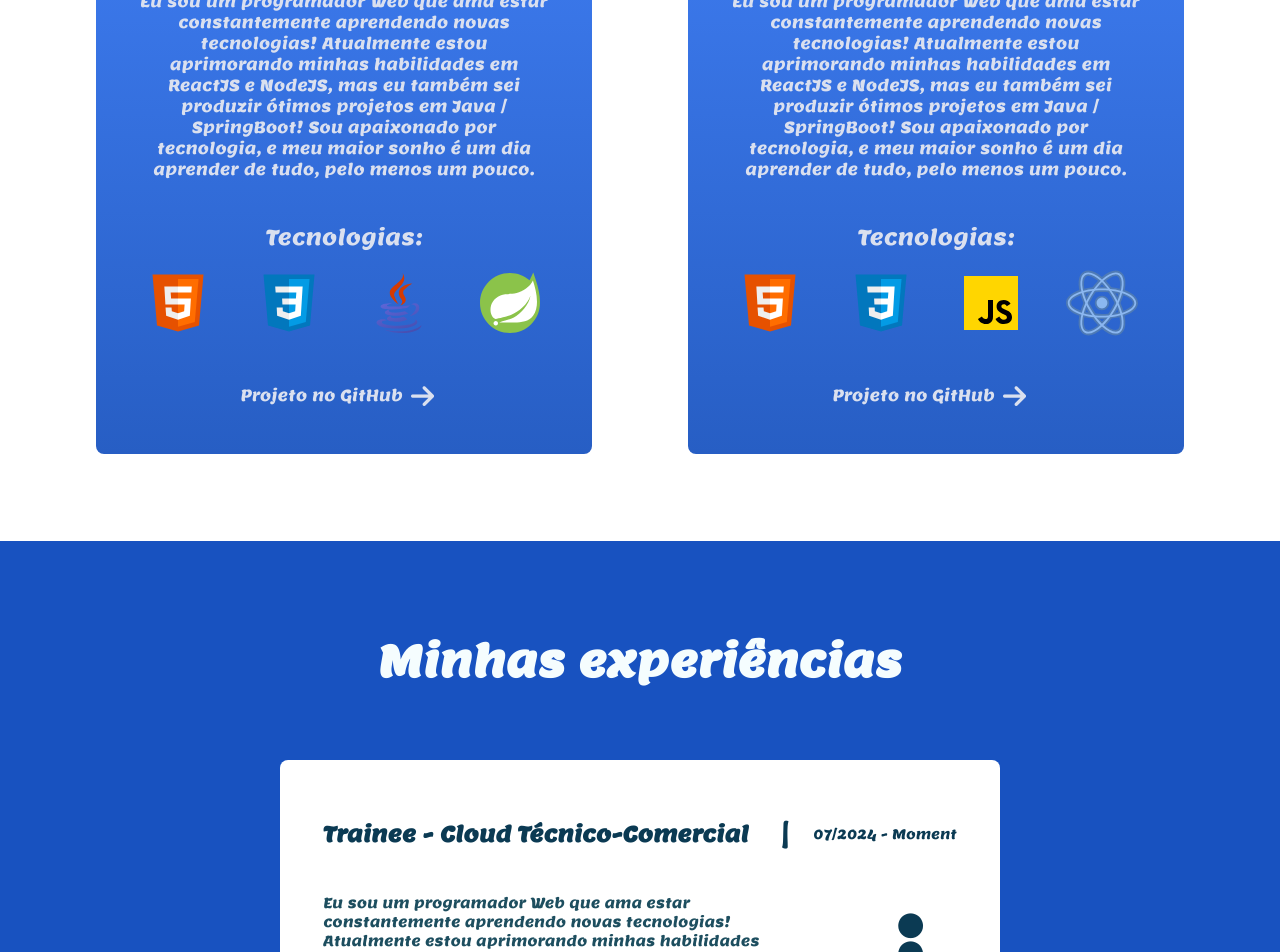
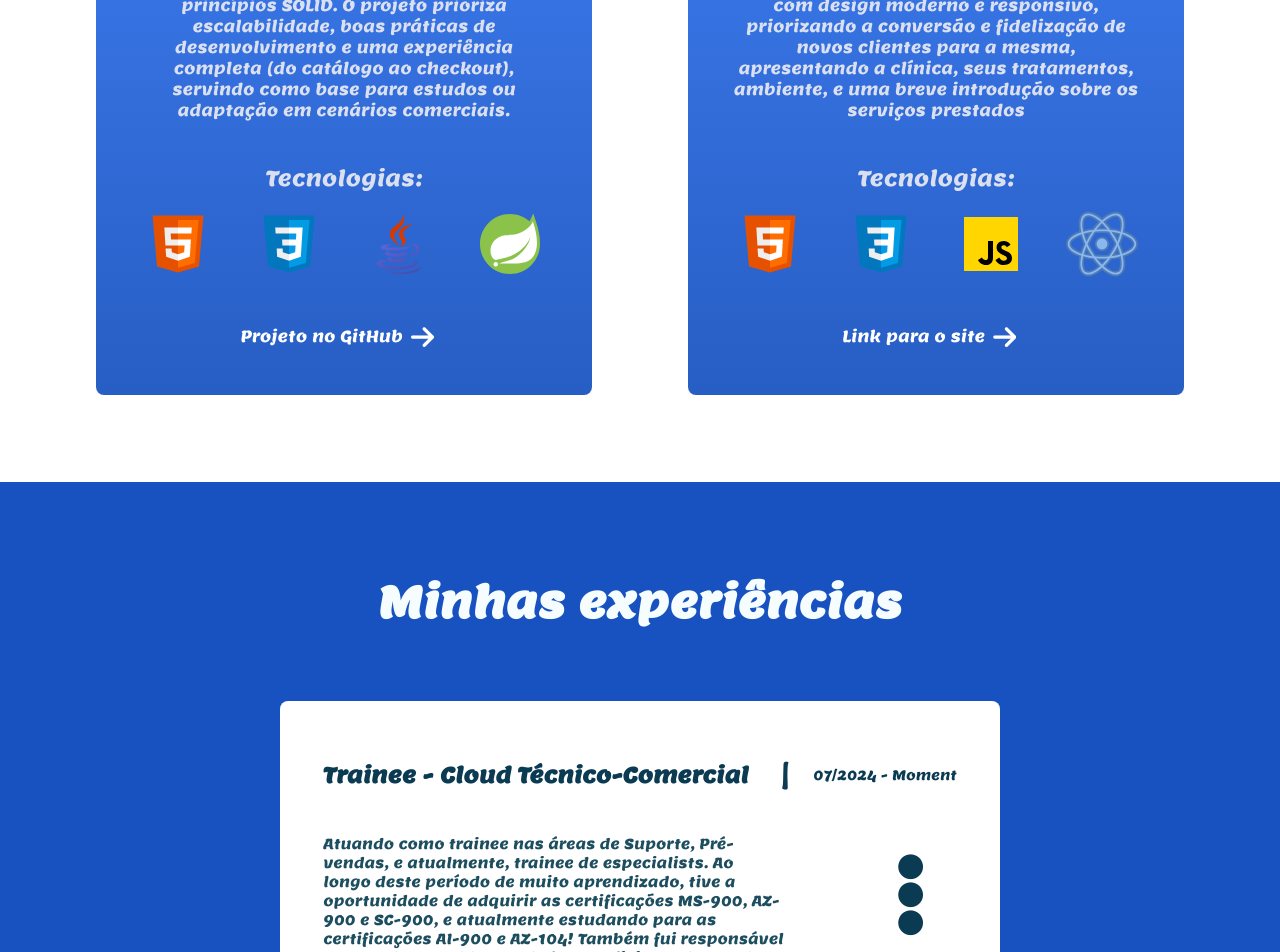
Before and after one commit to nnitiV/Portfolio, a React (Vite) app: page / in a window 1280 px wide. Shown: the part 1848-2800 px from the top of the page. Built offline with nearby package versions, Linux system fonts and the light colour scheme.

Commit message:
Edited the texts in my portfolio

```diff
--- a/src/components/aboutMe/index.module.css
+++ b/src/components/aboutMe/index.module.css
@@ -72,6 +72,6 @@
 
 @media (max-width: 600px) {
     .aboutMe img {
-        width: calc(10vw + 10rem);
+        width: calc(8vw + 8rem);
     }
 }
--- a/src/components/experiences/index.module.css
+++ b/src/components/experiences/index.module.css
@@ -18,7 +18,7 @@
 
 .experiences .experience {
     width: calc(25vw + 25rem);
-    height: calc(11vw + 11rem);
+    height: fit-content;
     padding: calc(2vw + 2rem) calc(1.5vw + 1.5rem);
     border-radius: .5rem;
     background-color: white;
--- a/src/components/experiences/index.tsx
+++ b/src/components/experiences/index.tsx
@@ -14,11 +14,7 @@ export default function Experiences() {
 				</header>
 				<div className={styles.main}>
 					<p className={styles.desc}>
-						Eu sou um programador Web que ama estar constantemente aprendendo
-						novas tecnologias! Atualmente estou aprimorando minhas habilidades
-						em ReactJS e NodeJS, mas eu também sei produzir ótimos projetos em
-						Java / SpringBoot! Sou apaixonado por tecnologia, e meu maior sonho
-						é um dia aprender de tudo, pelo menos um pouco.
+						Atuando como trainee nas áreas de Suporte, Pré-vendas, e atualmente, trainee de especialists. Ao longo deste período de muito aprendizado, tive a oportunidade de adquirir as certificações MS-900, AZ-900 e SC-900, e atualmente estudando para as certificações AI-900 e AZ-104! Também fui responsável por resolver problemas de forma eficiente dentro da área de suporte e prestar auxilio aos vendedores na área de pré-vendas, além da oportunidade de aprender novas tecnologis, como Kaspersky e Acronis!
 					</p>
 					<div className={styles.threeDots}>
 						<p>●</p>
@@ -36,11 +32,7 @@ export default function Experiences() {
 				</header>
 				<div className={styles.main}>
 					<p className={styles.desc}>
-						Eu sou um programador Web que ama estar constantemente aprendendo
-						novas tecnologias! Atualmente estou aprimorando minhas habilidades
-						em ReactJS e NodeJS, mas eu também sei produzir ótimos projetos em
-						Java / SpringBoot! Sou apaixonado por tecnologia, e meu maior sonho
-						é um dia aprender de tudo, pelo menos um pouco.
+						Atualmente além de meu cargo como trainee técnico-comercial dentro da SND, também atuo nas horas vagas como freelnancer em desenvolvimento de sistemas para explorar esta minha paixão por códigos! Sempre gostei de programação desde o 7º do meu ensino fundamental, onde tive a oportunidade de realizar um curso sobre HTML / CSS / JavaScript, e foi ai que descobri que programação era o que eu queria para a minha vida.
 					</p>
 					<div className={styles.threeDots}>
 						<p>●</p>
--- a/src/components/footer/index.module.css
+++ b/src/components/footer/index.module.css
@@ -94,6 +94,11 @@
 }
 
 @media (max-width: 600px) {
+    .footer {
+        padding: 2rem;
+        height: fit-content;
+    }
+
     .footer h1 {
         font-size: calc(1.5vw + 1.5rem);
         text-align: center;
@@ -102,6 +107,12 @@
         transition: .3s ease-in-out all;
     }
 
+    .footer .socialMedias {
+        display: grid;
+        grid-template-columns: 1fr 1fr;
+        margin-top: 2rem;
+    }
+
     .footer .socialMedias a svg {
         width: calc(5vw + 5rem);
         height: calc(5vw + 5rem);
--- a/src/components/projects/index.tsx
+++ b/src/components/projects/index.tsx
@@ -8,8 +8,7 @@ const Projects = () => {
         <div className={styles.project}>
           <h2>CHAMB - Online Store</h2>
           <div className={styles.desc}>
-            Eu sou um programador Web que ama estar constantemente aprendendo novas  tecnologias! Atualmente estou aprimorando minhas habilidades em ReactJS e NodeJS, mas eu também sei produzir ótimos projetos em Java / SpringBoot!
-            Sou apaixonado por tecnologia, e meu maior sonho é um dia aprender de tudo, pelo menos um pouco.
+            Chamb é um e-commerce fictício desenvolvido para simular um ambiente real de vendas online, com arquitetura modular e código limpo seguindo princípios SOLID. O projeto prioriza escalabilidade, boas práticas de desenvolvimento e uma experiência completa (do catálogo ao checkout), servindo como base para estudos ou adaptação em cenários comerciais.
           </div>
           <div className={styles.tecnologies}>
             <p>Tecnologias:</p>
@@ -28,15 +27,16 @@ const Projects = () => {
               </svg>
             </div>
           </div>
-          <div className={styles.link}>
-            Projeto no GitHub  <i style={{ marginLeft: "8px" }} className="fa-solid fa-arrow-right"></i>
-          </div>
+          <a href="https://github.com/nnitiV/OnlineStore_Chamb" style={{ textDecoration: "none", color: "white" }} target="_blank">
+            <div className={styles.link}>
+              Projeto no GitHub  <i style={{ marginLeft: "8px" }} className="fa-solid fa-arrow-right"></i>
+            </div>
+          </a>
         </div>
         <div className={styles.project}>
           <h2>Odonto Gran Viana</h2>
           <div className={styles.desc}>
-            Eu sou um programador Web que ama estar constantemente aprendendo novas  tecnologias! Atualmente estou aprimorando minhas habilidades em ReactJS e NodeJS, mas eu também sei produzir ótimos projetos em Java / SpringBoot!
-            Sou apaixonado por tecnologia, e meu maior sonho é um dia aprender de tudo, pelo menos um pouco.
+            Esta é uma landing page com o intuito de estar divulgado a marca da clínica Odontológica chamada Gran Viana, com intuito de impulsionar os lucros do site com design moderno e responsivo, priorizando a conversão e fidelização de novos clientes para a mesma, apresentando a clínica, seus tratamentos, ambiente, e uma breve introdução sobre os serviços prestados
           </div>
           <div className={styles.tecnologies}>
             <p>Tecnologias:</p>
@@ -55,9 +55,11 @@ const Projects = () => {
               </svg>
             </div>
           </div>
-          <div className={styles.link}>
-            Projeto no GitHub  <i style={{ marginLeft: "8px" }} className="fa-solid fa-arrow-right"></i>
-          </div>
+          <a href="https://odontogranvianna.com/" style={{ textDecoration: "none", color: "white" }} target="_blank">
+            <div className={styles.link}>
+              Link para o site  <i style={{ marginLeft: "8px" }} className="fa-solid fa-arrow-right"></i>
+            </div>
+          </a>
         </div>
       </div>
     </section>
--- a/src/global.css
+++ b/src/global.css
@@ -30,6 +30,7 @@
     padding-bottom: calc(10vw + 2rem);
     width: 99.15vw;
     background-color: white;
+    margin-top: -5rem;
     margin-bottom: calc(-25vw + -25rem);
     position: relative;
     z-index: 5;
@@ -38,6 +39,7 @@
 
 @media (max-width :1024px) {
     .about-section {
+        margin-top: 0;
         padding-bottom: calc(20vw + 10rem);
     }
 }
```
